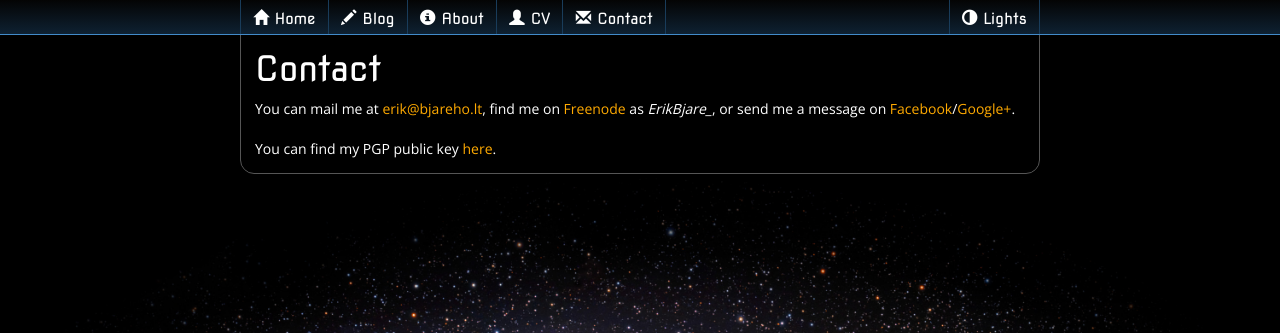
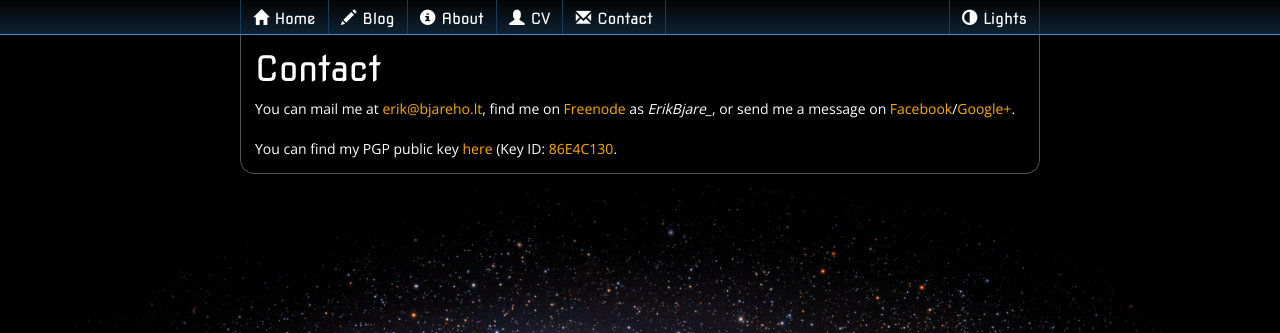
Before and after one commit to ErikBjare/ErikBjare.github.io, a Jekyll site: the page built from contact/index.html, in a window 1280 px wide. Shown: the top 333 px of the page. Built offline with Jekyll 4.4.1, drawn with Linux system fonts in a browser that asks for light colours; nearby versions of some CDN libraries; Markdown is read by kramdown in place of the engine named in the settings.

Commit message:
Added key id to contact page

```diff
--- a/contact/index.html
+++ b/contact/index.html
@@ -10,5 +10,5 @@ title: About
             or send me a message on <a href="https://www.facebook.com/erik.bjareholt">Facebook</a>/<a href="https://plus.google.com/+ErikBj&auml;reholt">Google+</a>.
 
             <br><br>
-            You can find my PGP public key <a href="/erikbjare.asc">here</a>.
+            You can find my PGP public key <a href="/erikbjare.asc">here</a> (Key ID: <a href="http://pgp.mit.edu/pks/lookup?op=get&search=0x7A8F433A86E4C130">86E4C130</a>.
         </div>
```
